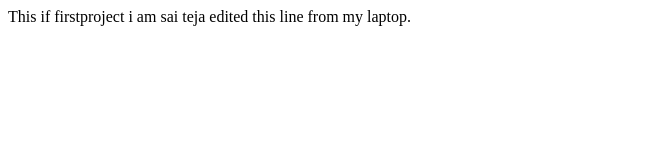
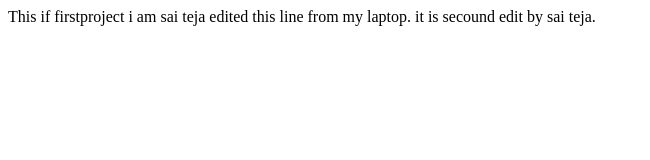
Before and after one commit to AllamGowthamSaibabu/Gowtham, a plain HTML site: page index.html in a window 1280 px wide. Shown: the whole page, without its empty margins (0-650 px from the left). Drawn offline with Linux system fonts and the light colour scheme.

Commit message:
secound edit by sai teja

```diff
--- a/index.html
+++ b/index.html
@@ -8,5 +8,6 @@
 <body>
     This if firstproject
     i am sai teja edited this line from my laptop.
+    it is secound edit by sai teja.
 </body>
 </html>
```
